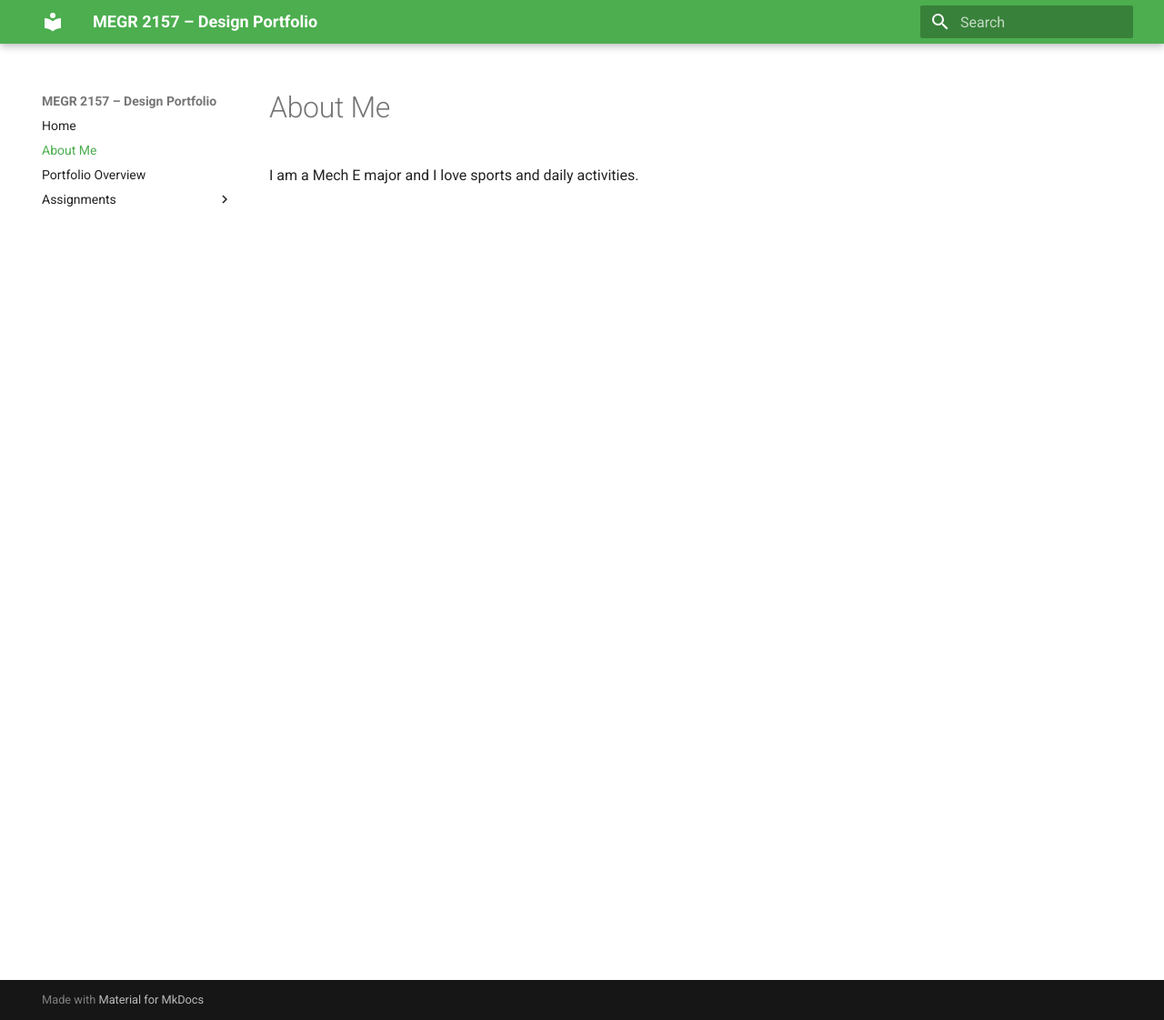
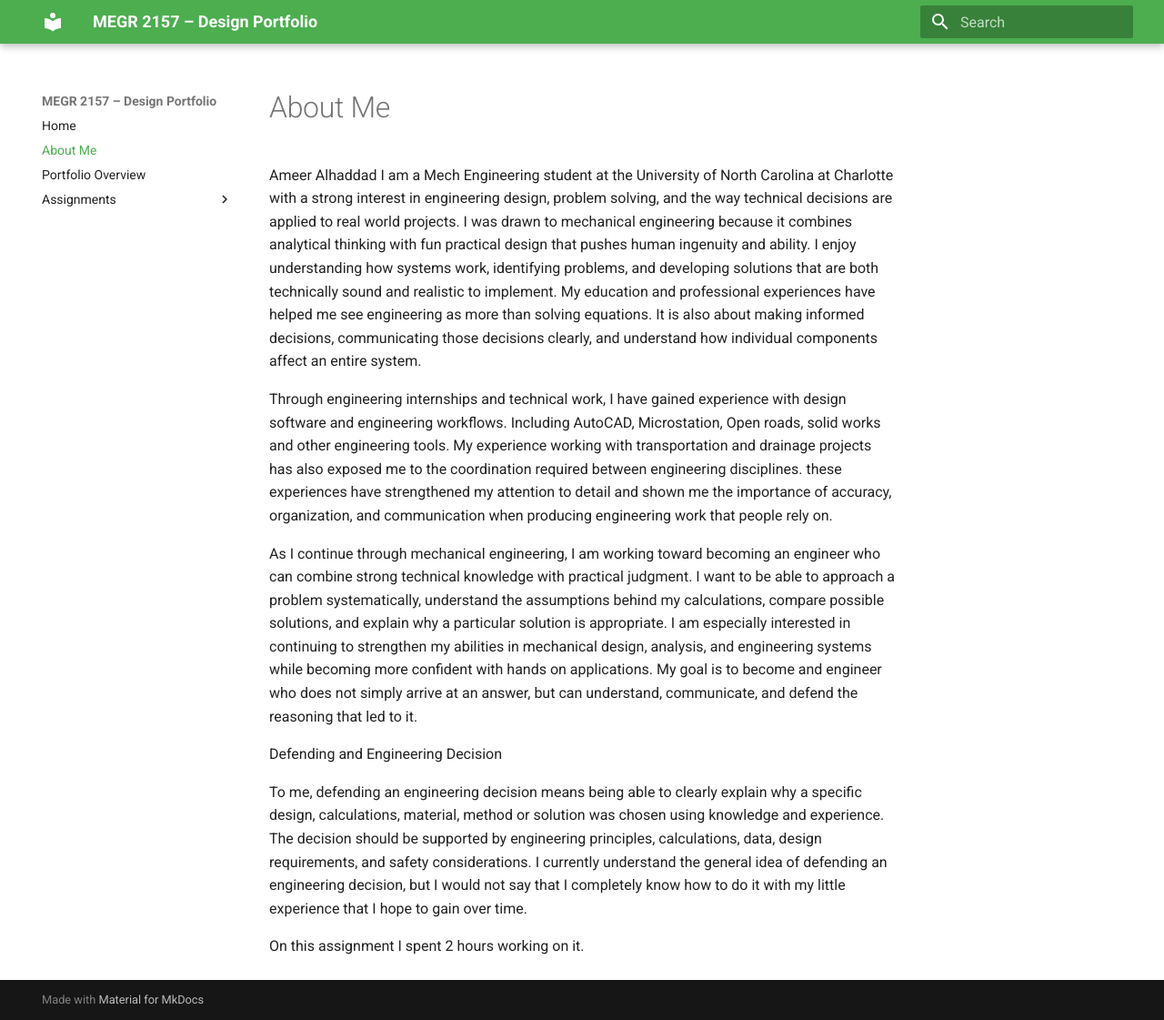
Before and after one commit to aalhadd7/Alhaddad-s-MEGR2157-portfolio, an MkDocs documentation site: the page built from docs/aboutme/index.md, in a window 1280 px wide and 1121 px high. Shown: the whole window at 91% size. Built offline with MkDocs 1.6.1 and Material for MkDocs 9.7.7, drawn with Linux system fonts in a browser that asks for light colours.

Commit message:
Update 'About Me' section with personal writing

```diff
--- a/docs/aboutme/index.md
+++ b/docs/aboutme/index.md
@@ -1,2 +1,13 @@
 #About Me
-I am a Mech E major and I love sports and daily activities.
+Ameer Alhaddad
+I am a Mech Engineering student at the University of North Carolina at Charlotte with a strong interest in engineering design, problem solving, and the way technical decisions are applied to real world projects. I was drawn to mechanical engineering because it combines analytical thinking with fun practical design that pushes human ingenuity and ability. I enjoy understanding how systems work, identifying problems, and developing solutions that are both technically sound and realistic to implement. My education and professional experiences have helped me see engineering as more than solving equations. It is also about making informed decisions, communicating those decisions clearly, and understand how individual components affect an entire system.
+
+Through engineering internships and technical work, I have gained experience with design software and engineering workflows. Including AutoCAD, Microstation, Open roads, solid works and other engineering tools. My experience working with transportation and drainage projects has also exposed me to the coordination required between engineering disciplines. these experiences have strengthened my attention to detail and shown me the importance of accuracy, organization, and communication when producing engineering work that people rely on.
+
+As I continue through mechanical engineering, I am working toward becoming an engineer who can combine strong technical knowledge with practical judgment. I want to be able to approach a problem systematically, understand the assumptions behind my calculations, compare possible solutions, and explain why a particular solution is appropriate. I am especially interested in continuing to strengthen my abilities in mechanical design, analysis, and engineering systems while becoming more confident with hands on applications. My goal is to become and engineer who does not simply arrive at an answer, but can understand, communicate, and defend the reasoning that led to it.
+
+Defending and Engineering Decision
+
+To me, defending an engineering decision means being able to clearly explain why a specific design, calculations, material, method or solution was chosen using knowledge and experience. The decision should be supported by engineering principles, calculations, data, design requirements, and safety considerations. I currently understand the general idea of defending an engineering decision, but I would not say that I completely know how to do it with my little experience that I hope to gain over time.
+
+On this assignment I spent 2 hours working on it.
```
